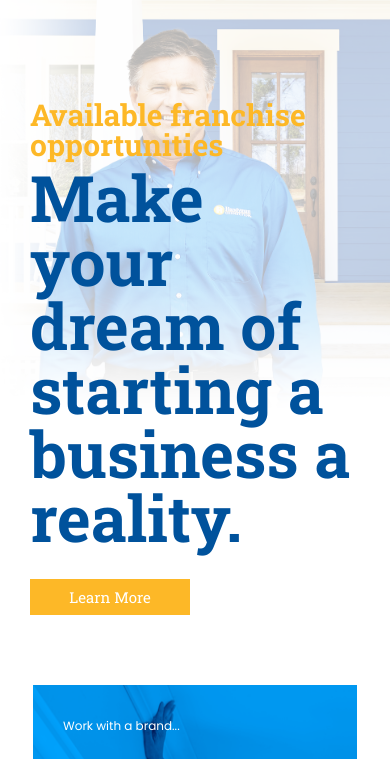
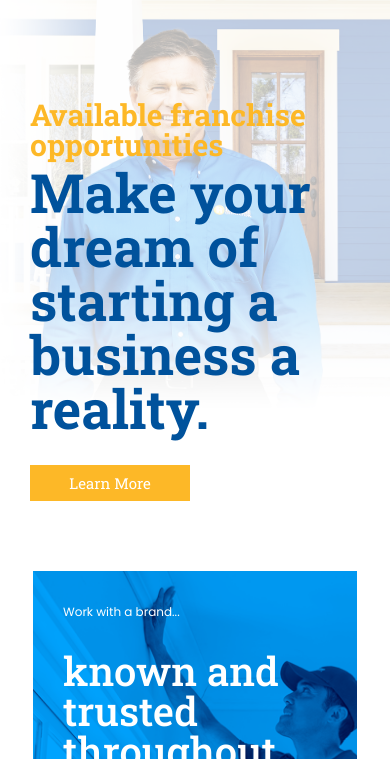
Before and after one commit to corkin/cktest, a plain HTML site: page index.html in a window 390 px wide. Shown: the part 85-844 px from the top of the page. Drawn offline with nearby package versions, Linux system fonts and the light colour scheme.

Commit message:
adjusted hero text for mobile

```diff
--- a/assets/css/styles.css
+++ b/assets/css/styles.css
@@ -88,8 +88,8 @@ font-size: 10px;
 }
 .main-menu .number-image img{
     margin-right: 8px;
-   width: 15px;
-   height: 15px;
+    width: 15px;
+    height: 15px;
 }
 .main-menu .phone-info .phone-number{
     font-weight: 600;
@@ -714,8 +714,11 @@ footer .social-copyright img{
     }
 }
 @media  screen and (max-width: 600px) {
-    .our-story-section img{
+    /* .our-story-section img{
         max-width: 300px;
+    } */
+    .main-container .hero-text h1{
+        font-size: 54px;
     }
     .bottom-line{
      font-size: 50px !important;
```
